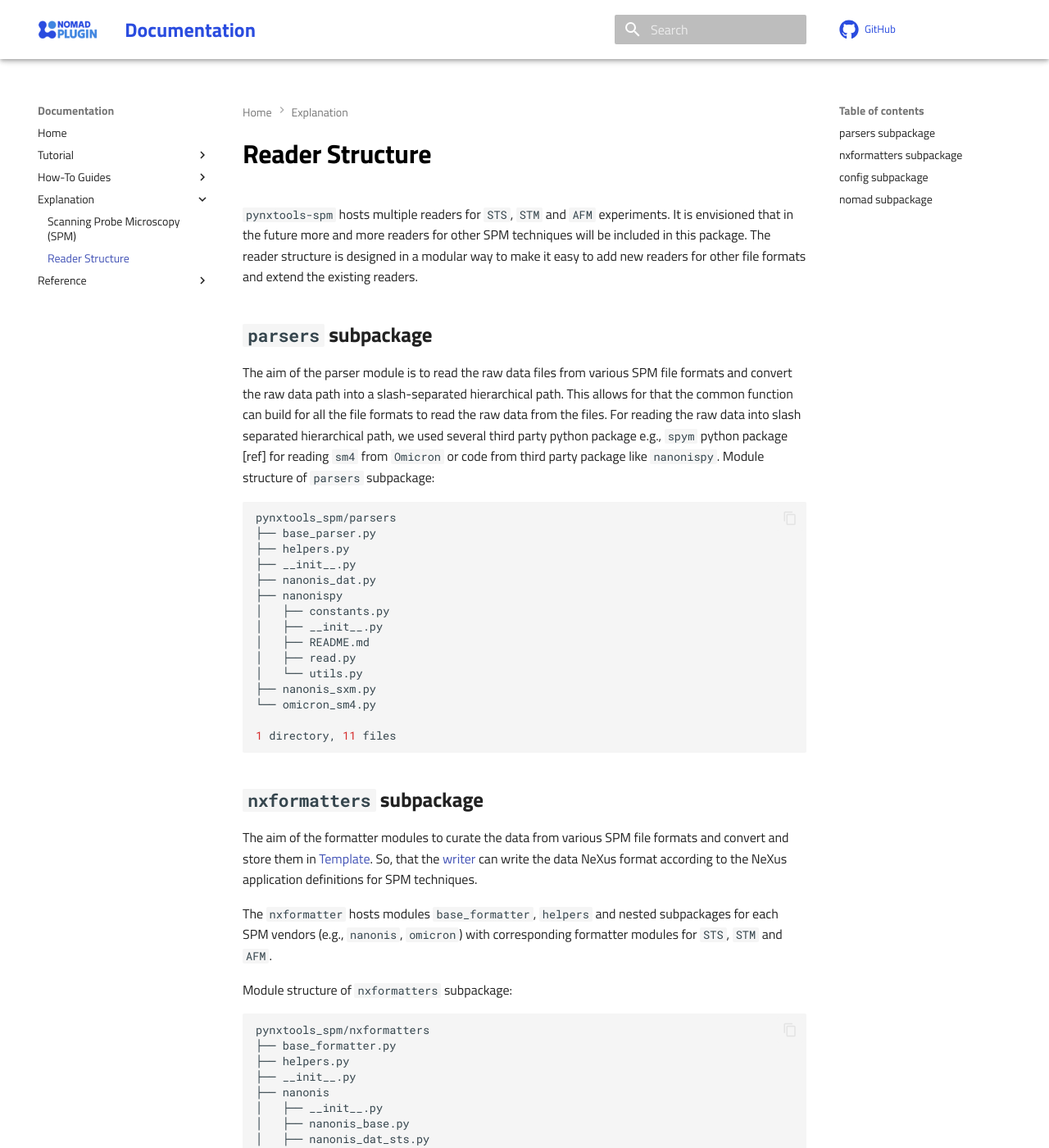
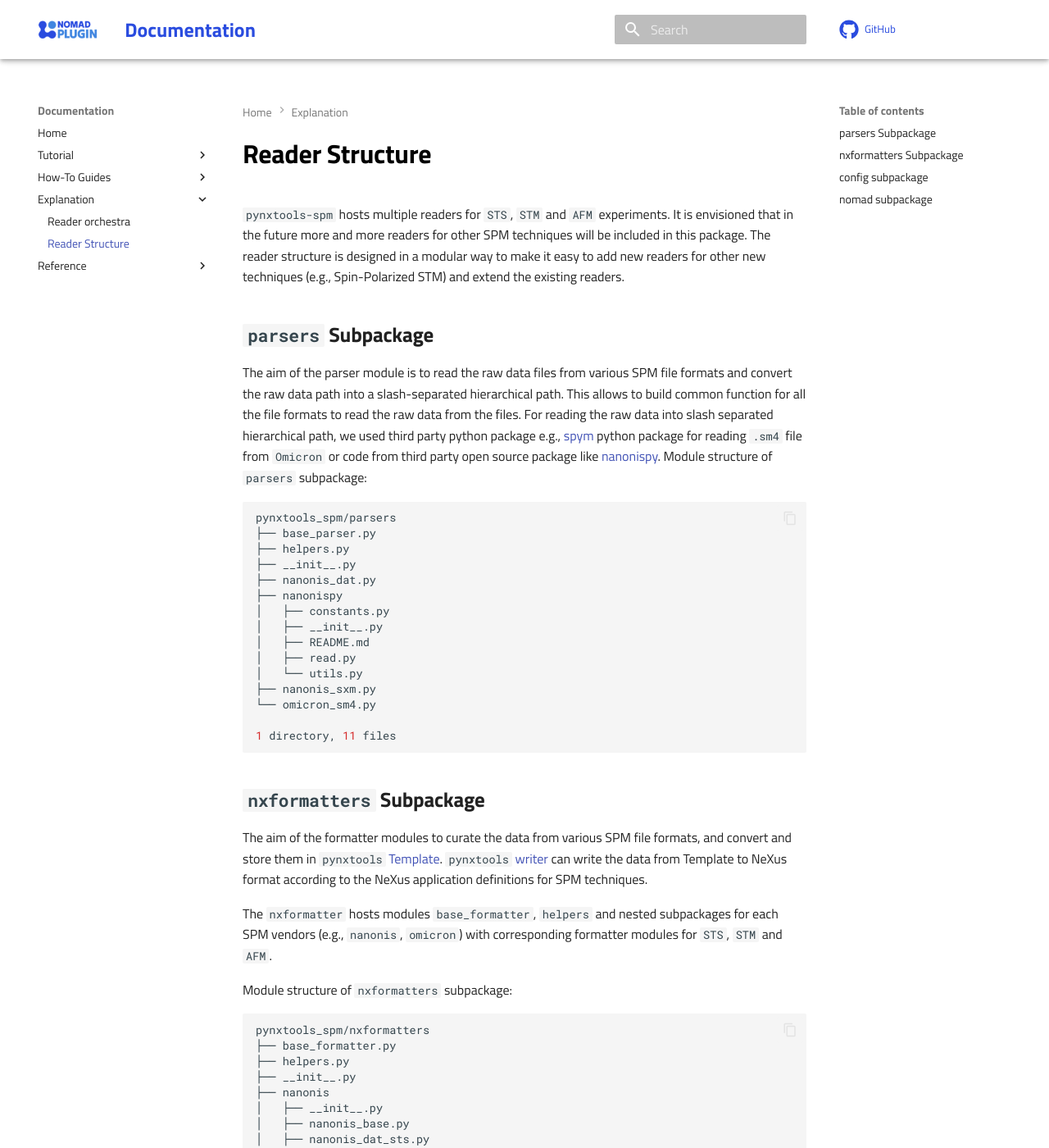
Before and after one commit to FAIRmat-NFDI/pynxtools-spm, an MkDocs documentation site: the page built from docs/explanation/reader-structure.md, in a window 1280 px wide and 1400 px high. Shown: the whole window at 82% size. Built offline with MkDocs 1.6.1 and Material for MkDocs 9.7.7, drawn with Linux system fonts in a browser that asks for light colours; comment, search, counter and statistics services are not loaded; some of the changed text lies outside the part shown.

Commit message:
A few updates.

````diff
--- a/docs/explanation/reader-structure.md
+++ b/docs/explanation/reader-structure.md
@@ -1,8 +1,8 @@
 # Reader Structure
-`pynxtools-spm` hosts multiple readers for `STS`, `STM` and `AFM` experiments. It is envisioned that in the future more and more readers for other SPM techniques will be included in this package. The reader structure is designed in a modular way to make it easy to add new readers for other file formats and extend the existing readers.
+`pynxtools-spm` hosts multiple readers for `STS`, `STM` and `AFM` experiments. It is envisioned that in the future more and more readers for other SPM techniques will be included in this package. The reader structure is designed in a modular way to make it easy to add new readers for other new techniques (e.g., Spin-Polarized STM) and extend the existing readers.
 
-## __`parsers` subpackage__
-The aim of the parser module is to read the raw data files from various SPM file formats and convert the raw data path into a slash-separated hierarchical path. This allows for  that the common function can build for all the file formats to read the raw data from the files. For reading the raw data into slash separated hierarchical path, we used several third party python package e.g.,  `spym` python package [ref] for reading `sm4` from `Omicron` or code from third party package like `nanonispy`.
+## __`parsers` Subpackage__
+The aim of the parser module is to read the raw data files from various SPM file formats and convert the raw data path into a slash-separated hierarchical path. This allows to build common function for all the file formats to read the raw data from the files. For reading the raw data into slash separated hierarchical path, we used third party python package e.g.,  [spym](https://github.com/rescipy-project/spym) python package for reading `.sm4` file from `Omicron` or code from third party open source package like [nanonispy](https://github.com/underchemist/nanonispy).
 Module structure of `parsers` subpackage:
 
 ```bash
@@ -10,8 +10,8 @@
 ```
 
 
-## __`nxformatters` subpackage__
-The aim of the formatter modules to curate the data from various SPM file formats and convert and store them in [Template](https://github.com/FAIRmat-NFDI/pynxtools/blob/master/src/pynxtools/dataconverter/template.py). So, that the [writer](https://github.com/FAIRmat-NFDI/pynxtools/blob/master/src/pynxtools/dataconverter/template.py) can write the data NeXus format according to the NeXus application definitions for SPM techniques.
+## __`nxformatters` Subpackage__
+The aim of the formatter modules to curate the data from various SPM file formats, and convert and store them in `pynxtools` [Template](https://github.com/FAIRmat-NFDI/pynxtools/blob/master/src/pynxtools/dataconverter/template.py). `pynxtools` [writer](https://github.com/FAIRmat-NFDI/pynxtools/blob/master/src/pynxtools/dataconverter/template.py) can write the data from Template to NeXus format according to the NeXus application definitions for SPM techniques.
 
 The `nxformatter` hosts modules `base_formatter`, `helpers` and nested subpackages for each SPM vendors (e.g., `nanonis`, `omicron`) with corresponding formatter modules for `STS`, `STM` and `AFM`.
 
@@ -22,10 +22,10 @@
 
 ```
 
-The class `SPMformatter` in module `base_formatter` holds the common interface and methods for all the formatters, whereas the vendor-specific base formatters (e.g., `NanonisBase`, `omicronBase` in the modules `nanonis_base` and `omicron_base` respectively) are modules of corresponding subpackages. On top of this base classes, we developed specific methods to curate the unstructured data coming from the raw files and `ELN` yaml file following the instruction given in the `config` file.
+The class `SPMformatter` in module `base_formatter` holds the common interface and methods for all the formatters, whereas the vendor-specific base formatters (e.g., `NanonisBase`, `omicronBase` in the modules `nanonis_base` and `omicron_base` respectively) holds common methods and variables for its species. On top of this base classes, we developed specific methods to curate the unstructured data coming from the raw files and `ELN` yaml file following the instruction given in the `config` file.
 
 ## __`config` subpackage__
-The `config` subpackage hosts some attribute config files for running the readers using those config files (not recommended because user may need modify some of the concepts). These config files can be considered as source for writing the custom config files for specific use cases.
+The `config` subpackage hosts some config files for running the readers without providing user-specific configurations (not recommended because user may need to modify some of the concepts according to the requirements of experiment labs). These config files can be considered as a source of writing the custom config files for specific use cases.
 
 Module structure of `config` subpackage:
 
````
Also changed, not shown: docs/explanation/reader-orchestra.md (+18 -13 lines), docs/how-to-guides/work-with-reader.md (+1 -1 lines), docs/index.md (+2 -2 lines).
